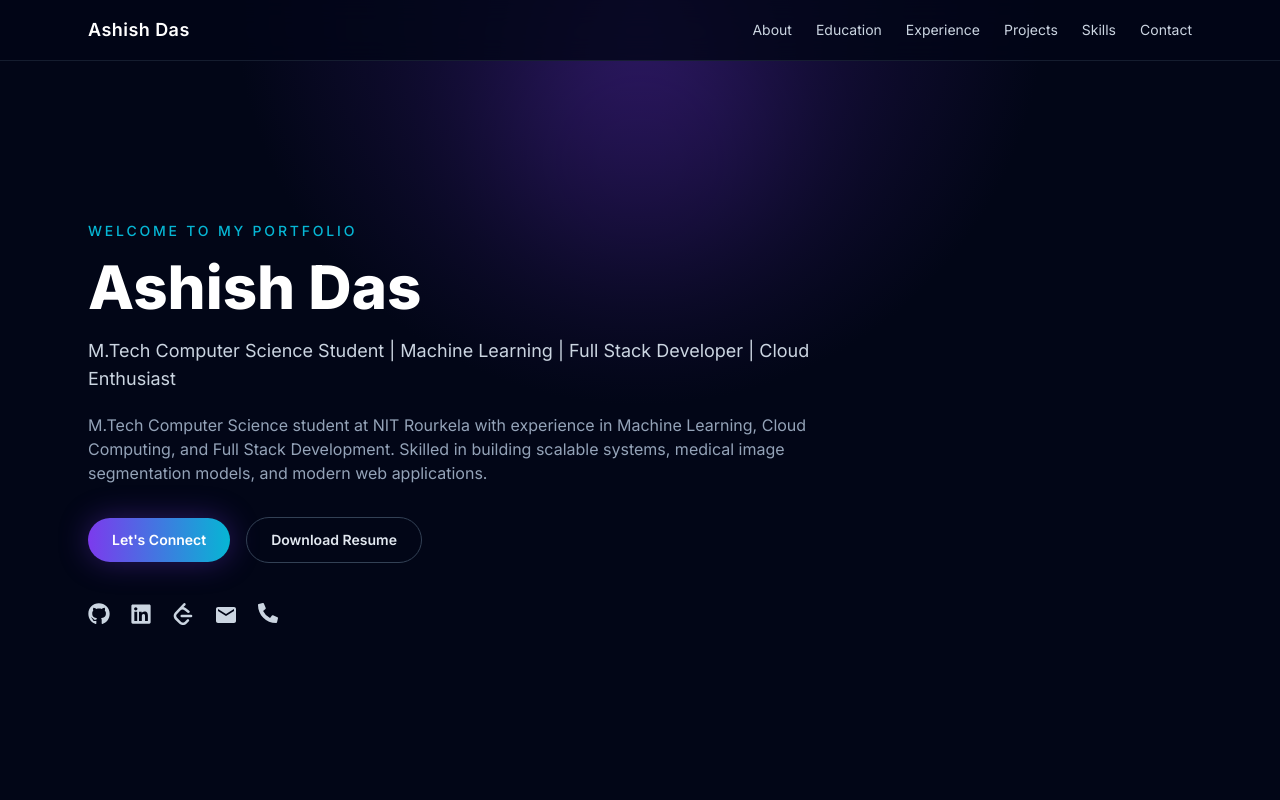
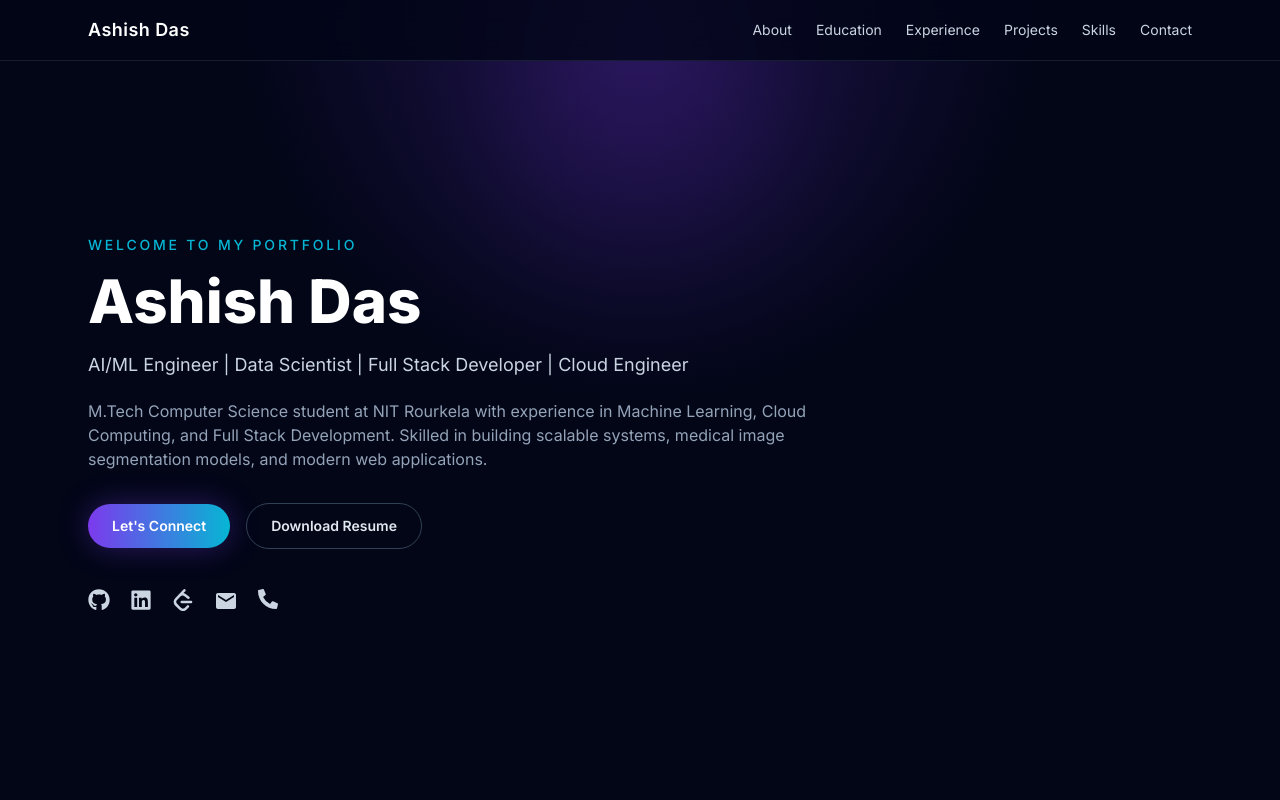
Before and after one commit to ashukanauji/portfolio, a React (Vite) app: page / in a window 1280 px wide. Shown: the top 800 px of the page. Built offline with nearby package versions, Linux system fonts and the light colour scheme.

Commit message:
Changed some headlines

```diff
--- a/src/components/Contact.jsx
+++ b/src/components/Contact.jsx
@@ -36,10 +36,10 @@ const Contact = () => (
             </a>
           </p>
 
-          {/* Phone */}
+          {/* Phone
           <p>
             <span className="font-semibold text-white">Phone:</span> {personalInfo.phone}
-          </p>
+          </p> */}
 
           {/* LinkedIn */}
           <p>
--- a/src/data/portfolioData.js
+++ b/src/data/portfolioData.js
@@ -10,7 +10,7 @@ export const navLinks = [
 export const personalInfo = {
   name: "Ashish Das",
   title:
-    "M.Tech Computer Science Student | Machine Learning | Full Stack Developer | Cloud Enthusiast",
+    "AI/ML Engineer | Data Scientist | Full Stack Developer | Cloud Engineer",
   phone: "+91 7890848001",
   email: "ashu.official1254@gmail.com",
   linkedin: "https://www.linkedin.com/in/ashish-das-190806193/",
@@ -118,7 +118,7 @@ export const skills = {
   ],
   "Web Technologies": ["React.js", "Node.js", "Express.js", "MongoDB"],
   "Big Data": ["Apache PySpark", "Hadoop"],
-  Cloud: ["Google Cloud Platform"],
+  Cloud: ["Google Cloud Platform", "AWS"],
   Tools: ["GitHub", "VS Code", "Eclipse", "Spyder"],
   "Operating Systems": ["Linux", "Windows"],
   Testing: ["JUnit", "Jumble"],
```
